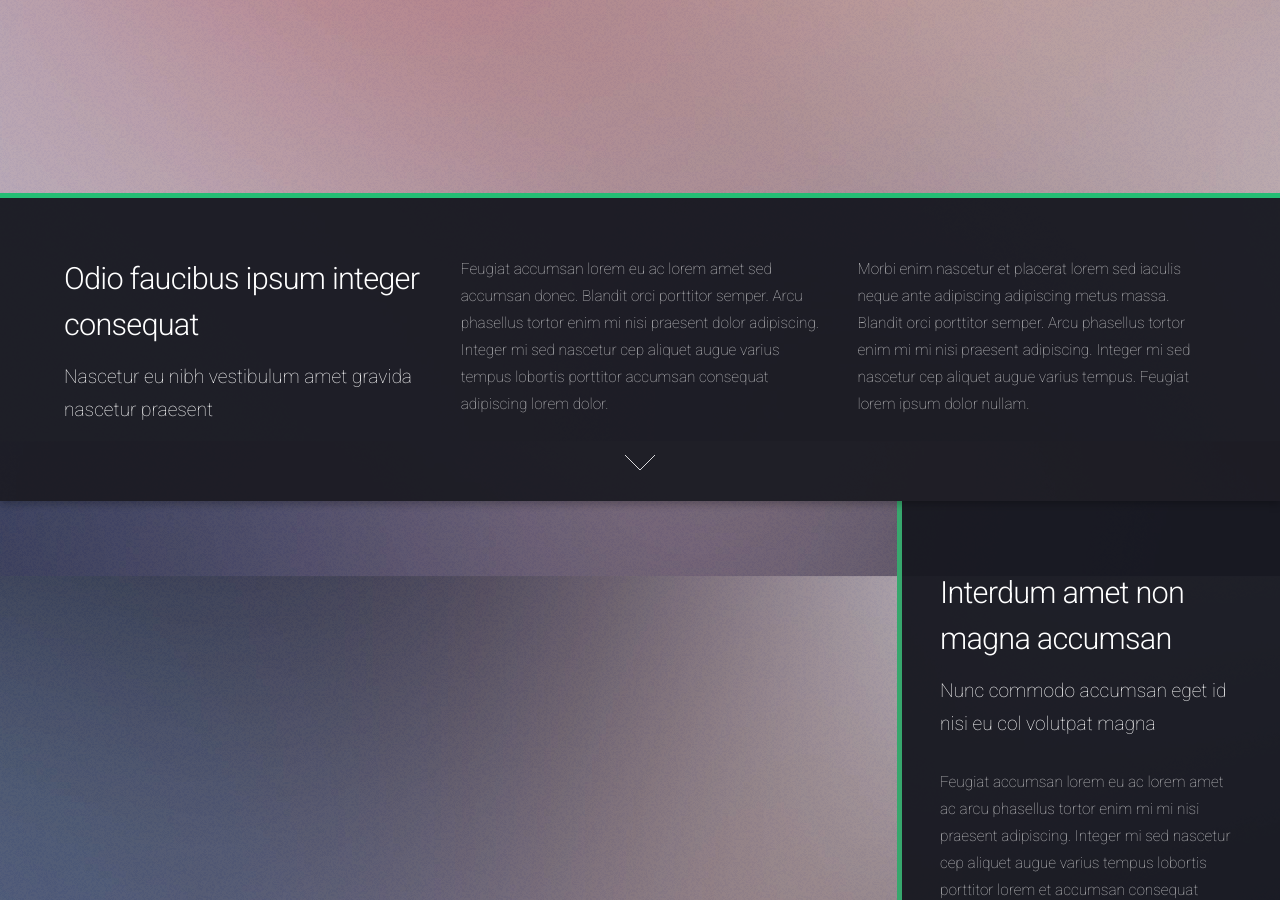
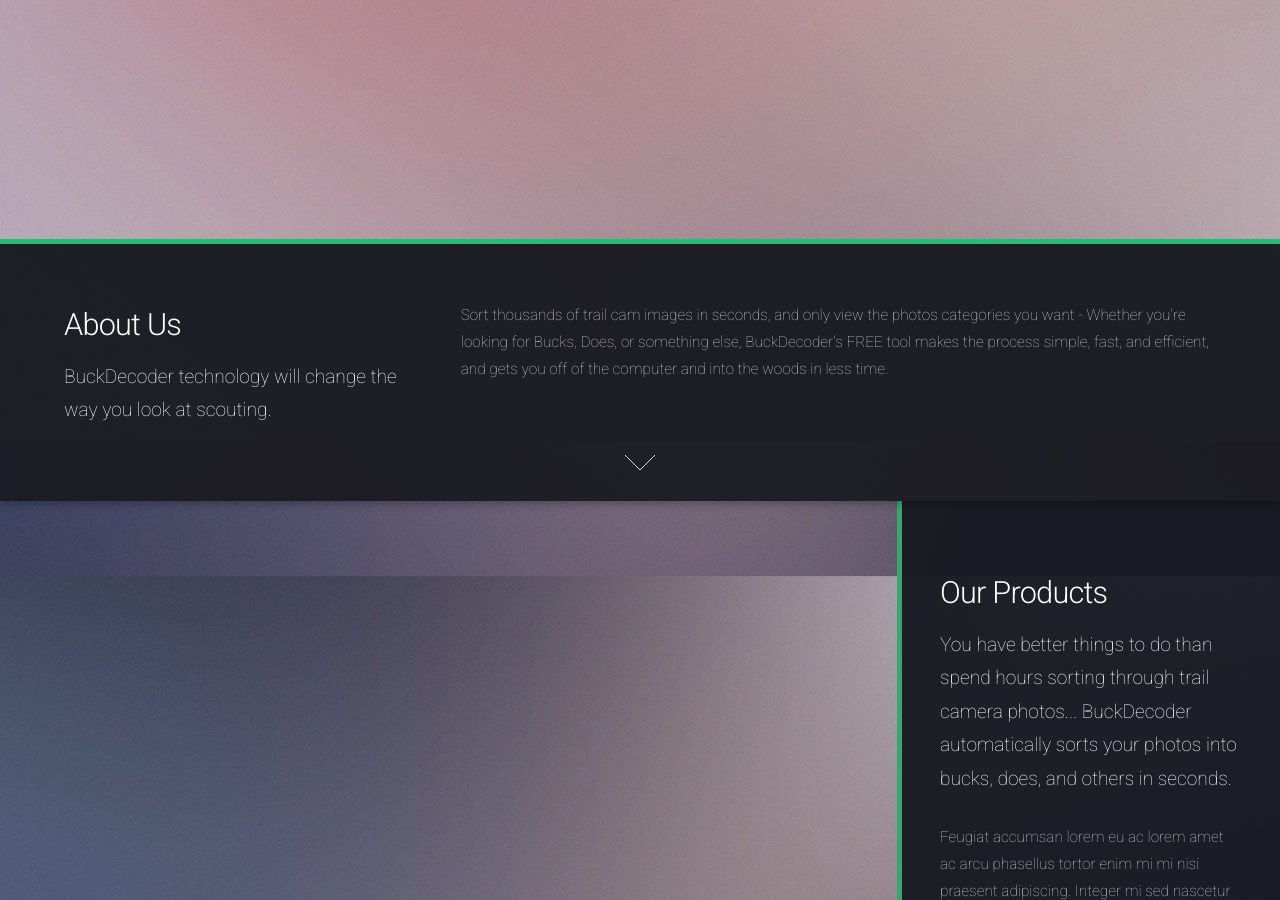
Before and after one commit to sidpagariya/buckdecoder.github.io, a Jekyll site: the page built from index.html, in a window 1280 px wide and 900 px high, scrolled down 1299 px. Built offline with Jekyll 4.4.1, drawn with Linux system fonts in a browser that asks for light colours; some of the changed text lies outside the part shown.

Commit message:
Front Page content.

```diff
--- a/index.html
+++ b/index.html
@@ -24,23 +23,16 @@
 							<div class="row">
 								<div class="4u 12u$(medium)">
 									<header>
-										<h2>Odio faucibus ipsum integer consequat</h2>
-										<p>Nascetur eu nibh vestibulum amet gravida nascetur praesent</p>
+										<h2>About Us</h2>
+										<p>BuckDecoder technology will change the way you look at scouting.</p>
 									</header>
 								</div>
-								<div class="4u 12u$(medium)">
-									<p>Feugiat accumsan lorem eu ac lorem amet sed accumsan donec.
-									Blandit orci porttitor semper. Arcu phasellus tortor enim mi
-									nisi praesent dolor adipiscing. Integer mi sed nascetur cep aliquet
-									augue varius tempus lobortis porttitor accumsan consequat
-									adipiscing lorem dolor.</p>
-								</div>
-								<div class="4u$ 12u$(medium)">
-									<p>Morbi enim nascetur et placerat lorem sed iaculis neque ante
-									adipiscing adipiscing metus massa. Blandit orci porttitor semper.
-									Arcu phasellus tortor enim mi mi nisi praesent adipiscing. Integer
-									mi sed nascetur cep aliquet augue varius tempus. Feugiat lorem
-									ipsum dolor nullam.</p>
+								<div class="8u 12u$(medium)">
+									<p>Sort thousands of trail cam images in seconds, and only view
+									the photos categories you want - Whether you're looking for
+									Bucks, Does, or something else, BuckDecoder's FREE tool makes
+									the process simple, fast, and efficient, and gets you off of
+									the computer and into the woods in less time.</p>
 								</div>
 							</div>
 						</div>
@@ -53,8 +45,10 @@
 					<span class="image fit main"><img src="{{ site.url }}{{ site.baseurl }}/images/pic03.jpg" alt="" /></span>
 					<div class="content">
 						<header>
-							<h2>Interdum amet non magna accumsan</h2>
-							<p>Nunc commodo accumsan eget id nisi eu col volutpat magna</p>
+							<h2>Our Products</h2>
+							<p>You have better things to do than spend hours sorting through
+							trail camera photos... BuckDecoder automatically sorts your
+							photos into bucks, does, and others in seconds.</p>
 						</header>
 						<p>Feugiat accumsan lorem eu ac lorem amet ac arcu phasellus tortor enim mi mi nisi praesent adipiscing. Integer mi sed nascetur cep aliquet augue varius tempus lobortis porttitor lorem et accumsan consequat adipiscing lorem.</p>
 						<ul class="actions">
@@ -69,10 +63,13 @@
 					<span class="image fit main bottom"><img src="{{ site.url }}{{ site.baseurl }}/images/pic04.jpg" alt="" /></span>
 					<div class="content">
 						<header>
-							<h2>Interdum felis blandit praesent sed augue</h2>
-							<p>Accumsan integer ultricies aliquam vel massa sapien phasellus</p>
+							<h2>Target Board</h2>
+							<p>By offering only the highest quality of products, we guarantee you’ll
+							be satisfied with your purchase - including this excellent item.</p>
 						</header>
-						<p>Feugiat accumsan lorem eu ac lorem amet ac arcu phasellus tortor enim mi mi nisi praesent adipiscing. Integer mi sed nascetur cep aliquet augue varius tempus lobortis porttitor lorem et accumsan consequat adipiscing lorem.</p>
+						<p>It comes in a wide variety that’s available in-store today. Whatever unique
+						or specific item you’re looking for, we’re confident you’ll find exactly what
+						you need at BuckDecoder.</p>
 						<ul class="actions">
 							<li><a href="{{ site.url }}{{ site.baseurl }}/#" class="button">Learn More</a></li>
 						</ul>
```
Also changed, not shown: other parts of index.html (+2 -3 lines).
